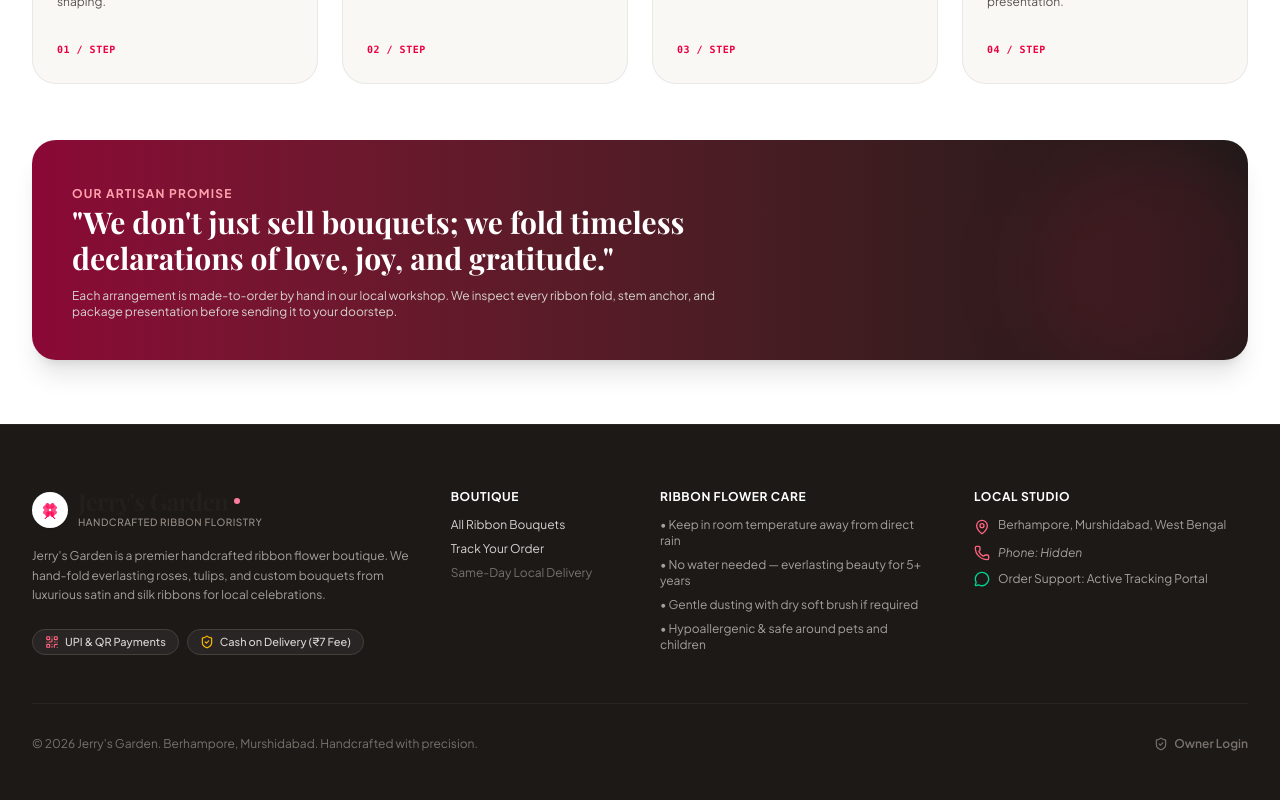
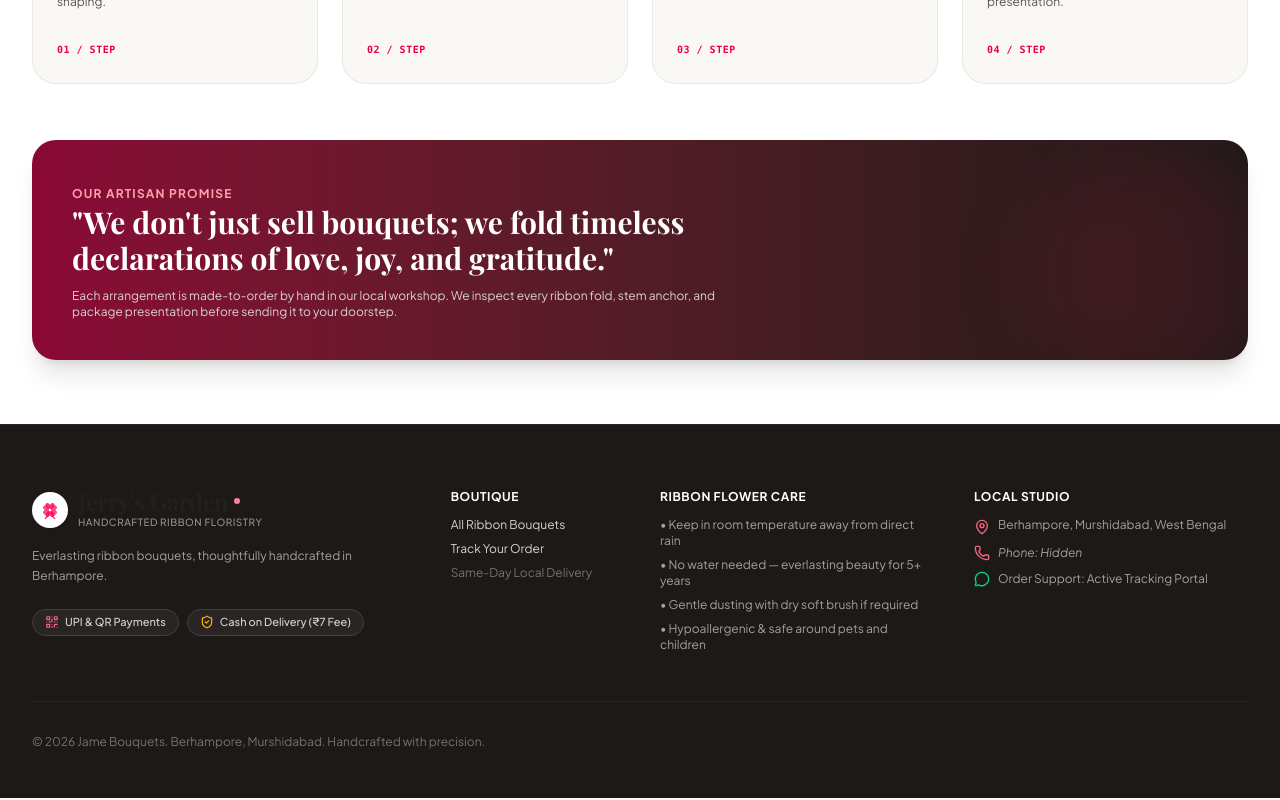
Before and after one commit to imjabed/jerrys-garden, a React (Vite) app: page / in a window 1280 px wide. Shown: the part 1820-2620 px from the top of the page. Built offline with nearby package versions, Linux system fonts and the light colour scheme; no server answers; a web font is replaced by a local one.

Commit message:
Build Jame Bouquets catalog and unified sign-in

```diff
--- a/src/components/Footer.tsx
+++ b/src/components/Footer.tsx
@@ -31,7 +31,7 @@ export default function Footer({
             </div>
 
             <p className="text-xs text-stone-400 leading-relaxed">
-              Jerry's Garden is a premier handcrafted ribbon flower boutique. We hand-fold everlasting roses, tulips, and custom bouquets from luxurious satin and silk ribbons for local celebrations.
+              Everlasting ribbon bouquets, thoughtfully handcrafted in Berhampore.
             </p>
 
             <div className="flex flex-wrap items-center gap-2 pt-2">
@@ -112,18 +112,18 @@ export default function Footer({
 
         {/* Bottom copyright & Owner Portal trigger (Invisible unless logged in as Owner) */}
         <div className="pt-8 flex flex-col sm:flex-row items-center justify-between gap-4 text-xs text-stone-500">
-          <p>© 2026 Jerry's Garden. Berhampore, Murshidabad. Handcrafted with precision.</p>
+          <p>© 2026 Jame Bouquets. Berhampore, Murshidabad. Handcrafted with precision.</p>
 
           <div className="flex items-center gap-4">
-            <button
+            {isOwner && <button
               onClick={onOpenOwnerLogin}
               className="text-stone-500 hover:text-emerald-400 font-semibold transition-colors flex items-center gap-1.5 cursor-pointer"
               title={isOwner ? "Open Owner Dashboard" : "Owner Login"}
               aria-label={isOwner ? "Open Owner Dashboard" : "Owner Login"}
             >
               <ShieldCheck className="w-3.5 h-3.5" />
-              <span>{isOwner ? "Owner Dashboard" : "Owner Login"}</span>
-            </button>
+              <span>Dashboard</span>
+            </button>}
           </div>
         </div>
 
```
